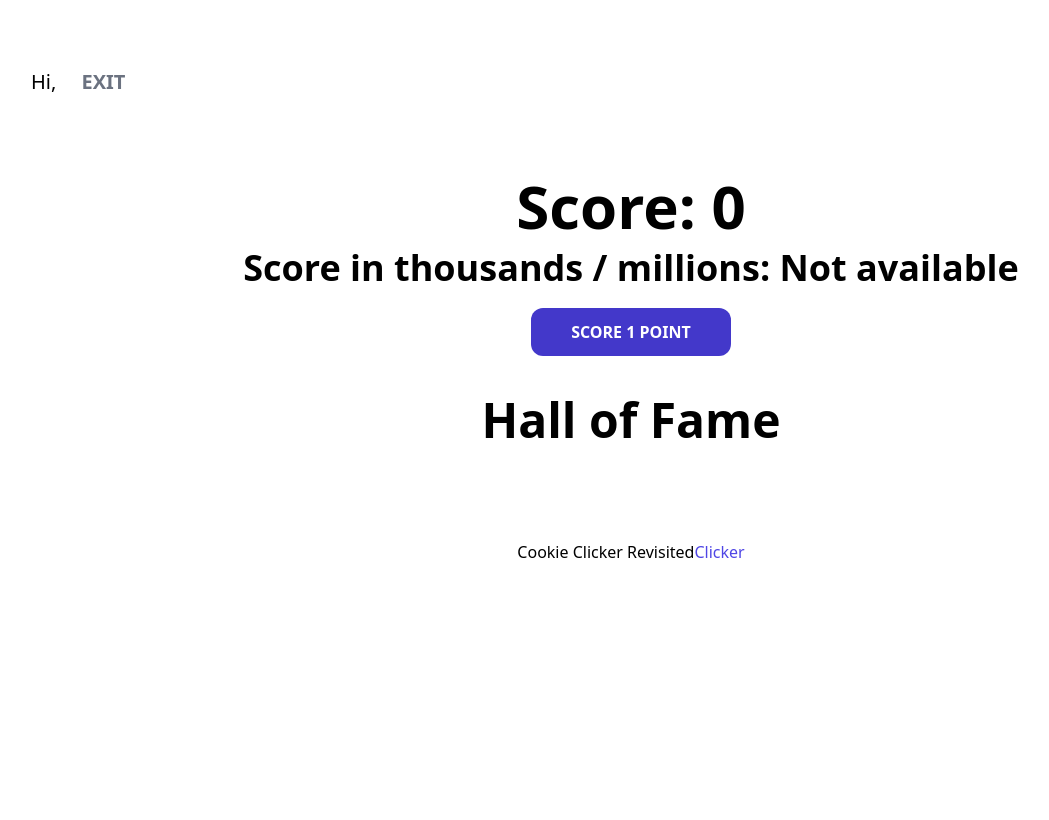
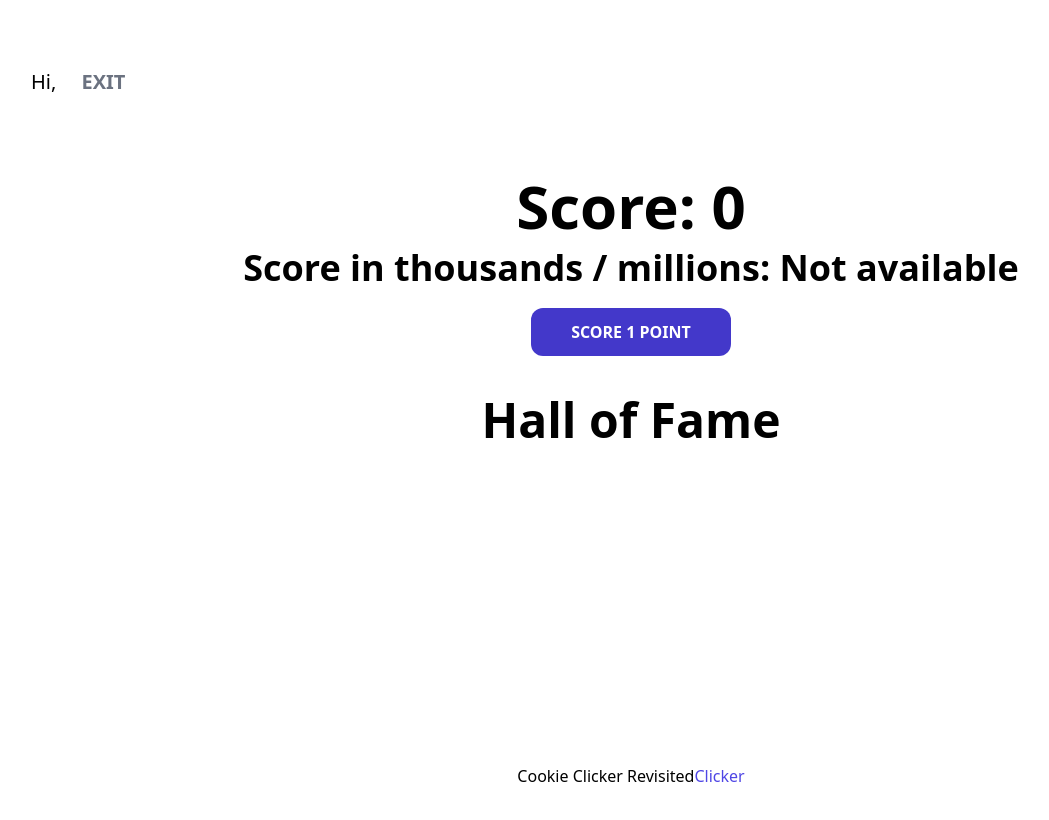
Before and after one commit to argon956/ClickerRev, a React (Create React App) app: page /game in a window 1280 px wide. Shown: the top 820 px of the page, without its empty margins (9-1058 px from the left). Built offline with nearby package versions, Linux system fonts and the light colour scheme.

Commit message:
adds scrollability to scoreboard

```diff
--- a/src/index.css
+++ b/src/index.css
@@ -83,7 +83,7 @@
   }
 
   .game-high-scores-scoreboard {
-    @apply font-black text-xl mt-4;
+    @apply font-black text-xl mt-4 h-56 overflow-y-auto;
   }
 
   .game-exit-button {
```
